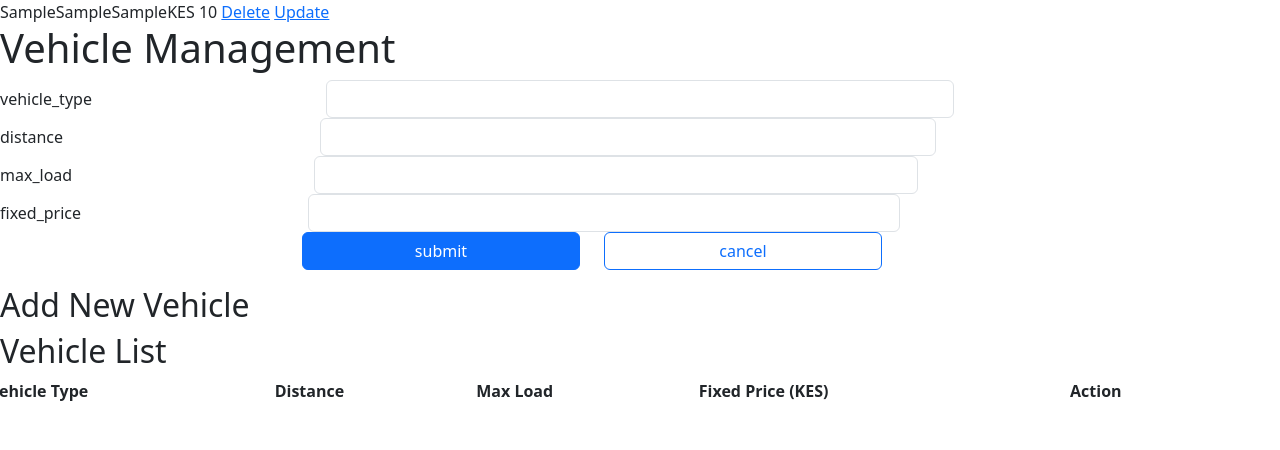
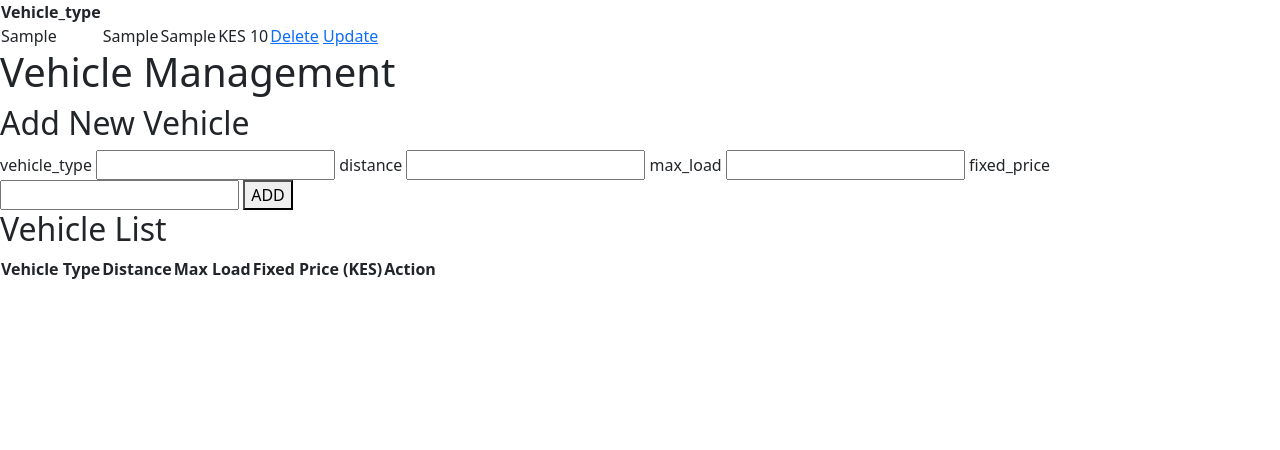
Before and after one commit to jamesmutuma/April-project-2024-work, a PHP site: page /newvehicles.php in a window 1280 px wide. Shown: the top 450 px of the page. Run offline with PHP 8.4, Linux system fonts and the light colour scheme; tables that the repository leaves empty or names only in its code hold one stand-in row (values such as "Sample post"); data that the repository does not hold is empty.

Commit message:
Add files via upload

```diff
--- a/newvehicles.php
+++ b/newvehicles.php
@@ -3,7 +3,7 @@
 
 
         // Add a new vehicle
-        if (isset($_POST['add'])) {
+if (isset($_POST['add'])) {
             $vehicle_type = $_POST['vehicle_type'];
             $distance = $_POST['distance'];
             $max_load = $_POST['max_load'];
@@ -41,8 +41,13 @@
 
         if ($result->num_rows > 0) {
             while ($row = $result->fetch_assoc()) {
+
+           echo "<table>";
+            echo "<th>Vehicle_type";
                 echo "<tr>";
-                echo "<td>" . $row['vehicle_type'] . "</td>";
+
+                echo "<td>". $row['vehicle_type'] . "</td>";
+
                 echo "<td>" . $row['distance'] . "</td>";
                 echo "<td>" . $row['max_load'] . "</td>";
                 echo "<td>KES " . $row['fixed_price'] . "</td>";
@@ -51,8 +56,11 @@
                         <a href='updatevehicle.php?id=" . $row['id'] . "'>Update</a>
                       </td>";
                 echo "</tr>";
+            echo "</th>";
+            echo "</table>";
             }
         } else {
+
             echo "<tr><td colspan='5'>No vehicles found.</td></tr>";
         }
 
@@ -66,48 +74,35 @@
 </head>
 <body>
     <h1>Vehicle Management</h1>
-<form method="post" action="newvehicles.php">
-        <div class="row mb-3">
-            <label class="col-sm-3 col-form-label">vehicle_type</label>
-            <div class="col-sm-6">
-                <input type="text" class="form-control" name="vehicle_type" valeu="<?php echo $vehicle_type; ?>"
-            </div>
-        </div>
-        <div class="row mb-3">
-            <label class="col-sm-3 col-form-label">distance</label>
-            <div class="col-sm-6">
-                <input type="text" class="form-control" name="distance" valeu="<?php echo $distance; ?>"
-            </div>
-        </div>
-        <div class="row mb-3">
-            <label class="col-sm-3 col-form-label">max_load</label>
-            <div class="col-sm-6">
-                <input type="text" class="form-control" name="max_load" valeu="<?php echo $max_load; ?>"
-            </div>
-        </div>
-        <div class="row mb-3">
-            <label class="col-sm-3 col-form-label">fixed_price</label>
-            <div class="col-sm-6">
-                <input type="text" class="form-control" name="fixed_price" valeu="<?php echo $fixed_price; ?>"
-            </div>
-        </div>
+
+    <h2>Add New Vehicle</h2>
+    <form method="post" action="newvehicles.php">
+
+            <label >vehicle_type</label>
+
+                <input type="text" name="vehicle_type" >
+
+            <label>distance</label>
+
+                <input type="text"  name="distance" >
+
+            <label>max_load</label>
+
+                <input type="text"  name="max_load" >
 
 
-        <div class="row mb-3">
-            <div class="offset-sm-3 col-sm-3 d-grid">
-                <button type="submit" class="btn btn-primary">submit</button>
-            </div>
-            <div class="col-sm-3 d-grid">
-                <a class="btn btn-outline-primary" href="newvehicles.php" role="button">cancel</a>
-            </div>
-        </div>
-    </form>
-    <h2>Add New Vehicle</h2>
+            <label>fixed_price</label>
+
+                <input type="text" name="fixed_price" >
+
+                <button type="submit"  name='add'>ADD</button>
 
 
     <h2>Vehicle List</h2>
     <table>
-        <tr>
+
+
+            <tr>
             <th>Vehicle Type</th>
             <th>Distance</th>
             <th>Max Load</th>
@@ -116,4 +111,5 @@
         </tr>
 
     </table>
+
     </body>
```
Also changed, not shown: updatevehicle.php (+24 -64 lines).
